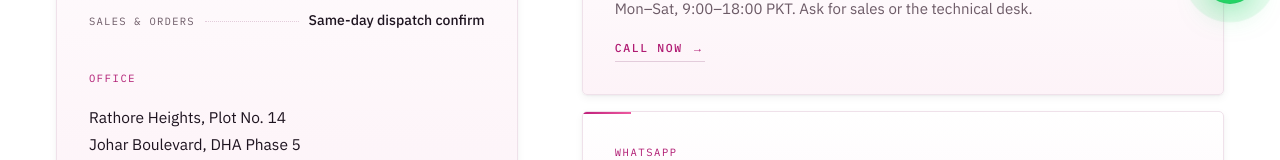
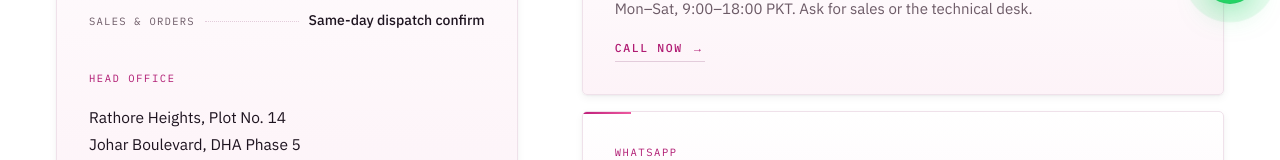
Before and after one commit to MianHaziq/pharma, a Next.js app: page /contact in a window 1280 px wide. Shown: the part 774-934 px from the top of the page. Built offline with nearby package versions, Linux system fonts and the light colour scheme.

Commit message:
chore: relabel Office as Head Office on home and contact pages

```diff
--- a/app/contact/page.tsx
+++ b/app/contact/page.tsx
@@ -61,7 +61,7 @@ export default function ContactPage() {
                   <div className="kv__row"><span className="kv__k">Sales &amp; orders</span><span className="kv__dots" /><span className="kv__v">Same-day dispatch confirm</span></div>
                 </div>
                 <div className="mt-32">
-                  <span className="card__k">Office</span>
+                  <span className="card__k">Head Office</span>
                   <address style={{ fontStyle: "normal", fontSize: "15.5px", lineHeight: 1.75, color: "var(--ink)" }}>
                     Rathore Heights, Plot No. 14<br />Johar Boulevard, DHA Phase 5<br />Islamabad, Pakistan
                   </address>
--- a/app/page.tsx
+++ b/app/page.tsx
@@ -283,7 +283,7 @@ export default function HomePage() {
                 <div className="kv__row"><span className="kv__k">Phone</span><span className="kv__dots" /><span className="kv__v">+92 336 8883 198</span></div>
                 <div className="kv__row"><span className="kv__k">WhatsApp</span><span className="kv__dots" /><span className="kv__v">+92 302 8699 198</span></div>
                 <div className="kv__row"><span className="kv__k">Email</span><span className="kv__dots" /><span className="kv__v">chbilalpharmaceuticals@gmail.com</span></div>
-                <div className="kv__row"><span className="kv__k">Office</span><span className="kv__dots" /><span className="kv__v">DHA Phase 5, Islamabad</span></div>
+                <div className="kv__row"><span className="kv__k">Head Office</span><span className="kv__dots" /><span className="kv__v">DHA Phase 5, Islamabad</span></div>
               </div>
               <div className="btns mt-32">
                 <Link href="/contact" className="btn">Send an inquiry <span className="arw">→</span></Link>
```
